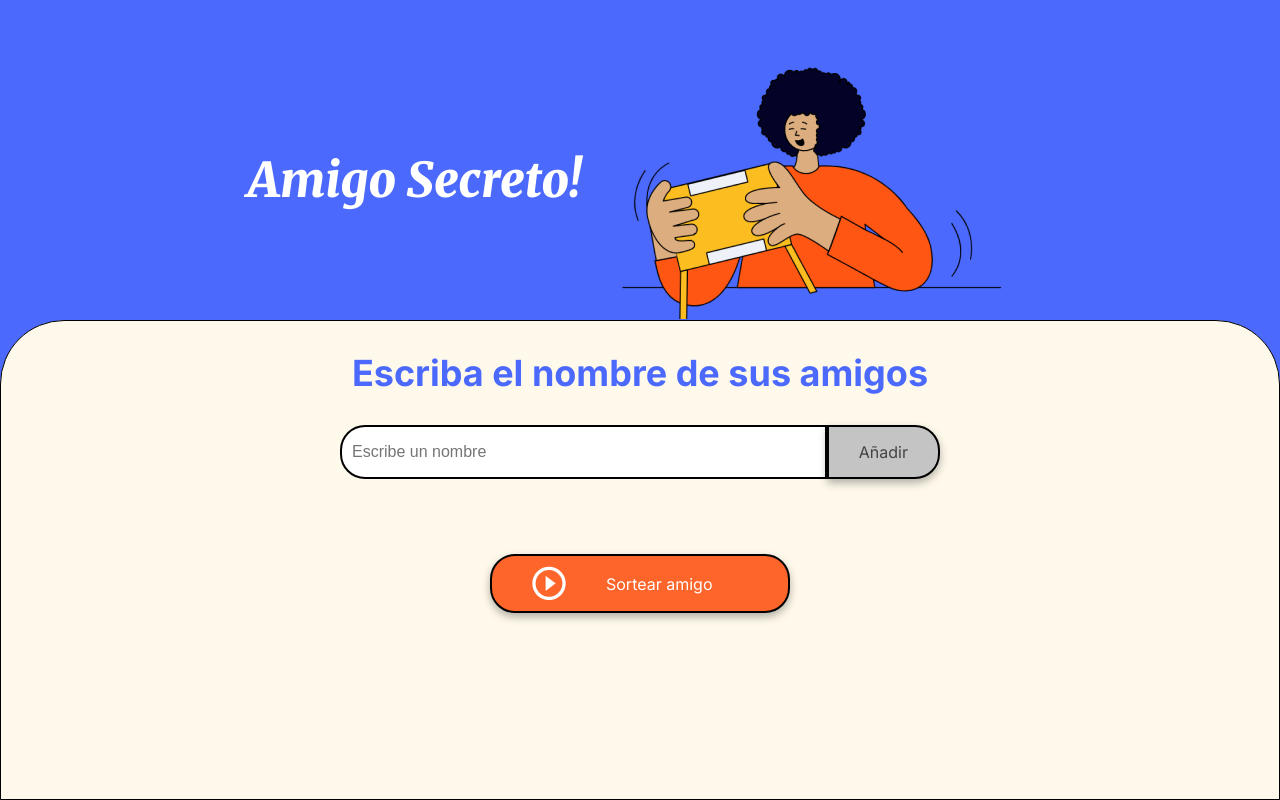
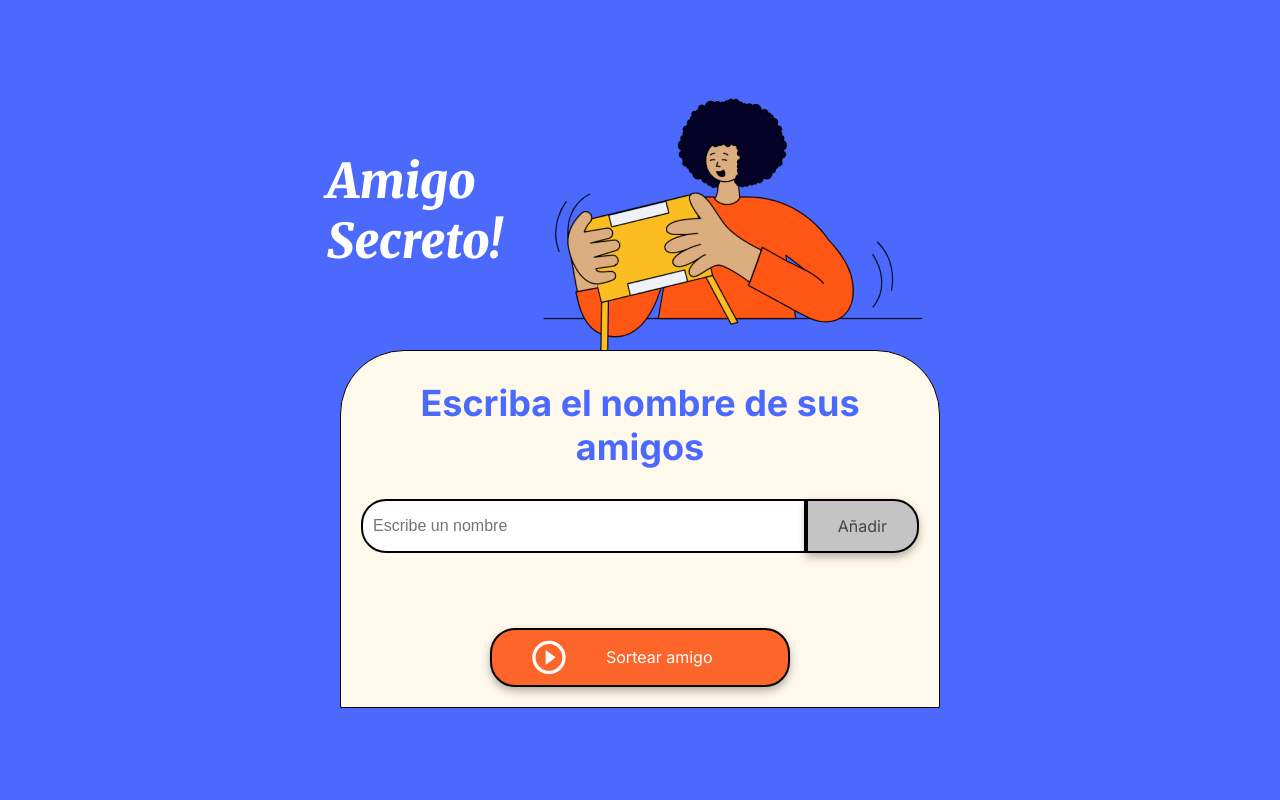
Before and after one commit to Geovanka16/challenge-amigo-secreto, a plain HTML site: page challenge-amigo-secreto_esp-main/index.html in a window 1280 px wide. Drawn offline with Linux system fonts and the light colour scheme.

Commit message:
Ajusta el style.css

```diff
--- a/challenge-amigo-secreto_esp-main/style.css
+++ b/challenge-amigo-secreto_esp-main/style.css
@@ -26,8 +26,12 @@ body {
 .main-content {
     display: flex;
     flex-direction: column;
-    height: 100%;
+    height: auto;
     width: 100%;
+    max-width: 600px;
+    align-items: center;
+    justify-content: center;
+    padding-bottom: 40px;
 }
 
 /* Banner */
@@ -36,7 +40,7 @@ body {
     display: flex;
     justify-content: center;
     align-items: center;
-    padding: 40px 0 0;
+    padding: 20px 0 0;
 }
 
 /* Sección de entrada */
@@ -113,8 +117,12 @@ button {
     border-radius: 25px;
     box-shadow: 0 4px 8px rgba(0, 0, 0, 0.3);
     cursor: pointer;
+    transition: background-color 0.3s ease, transform 0.2s ease;
 }
 
+button:hover {
+    transform: scale(1.03);
+}
 .button-add {
     background-color: var(--color-tertiary);
     color: var(--color-text);
```
